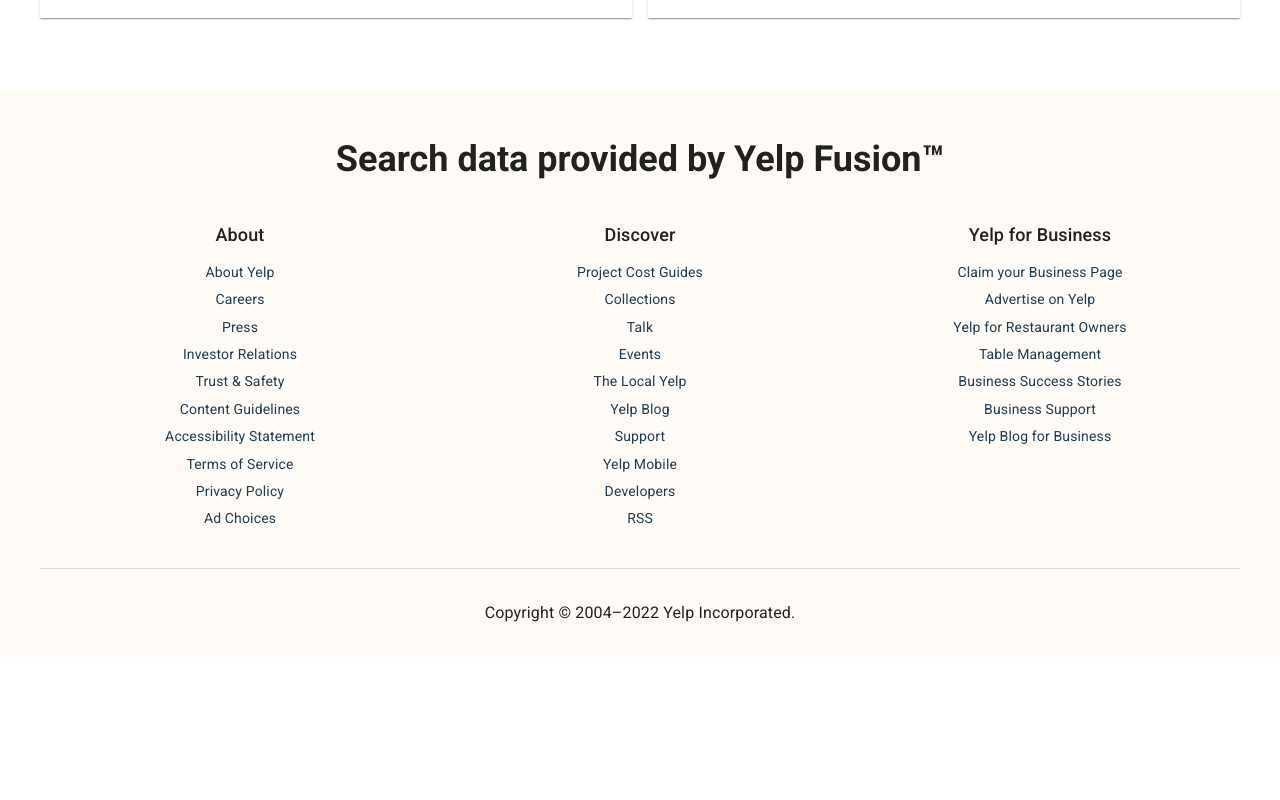
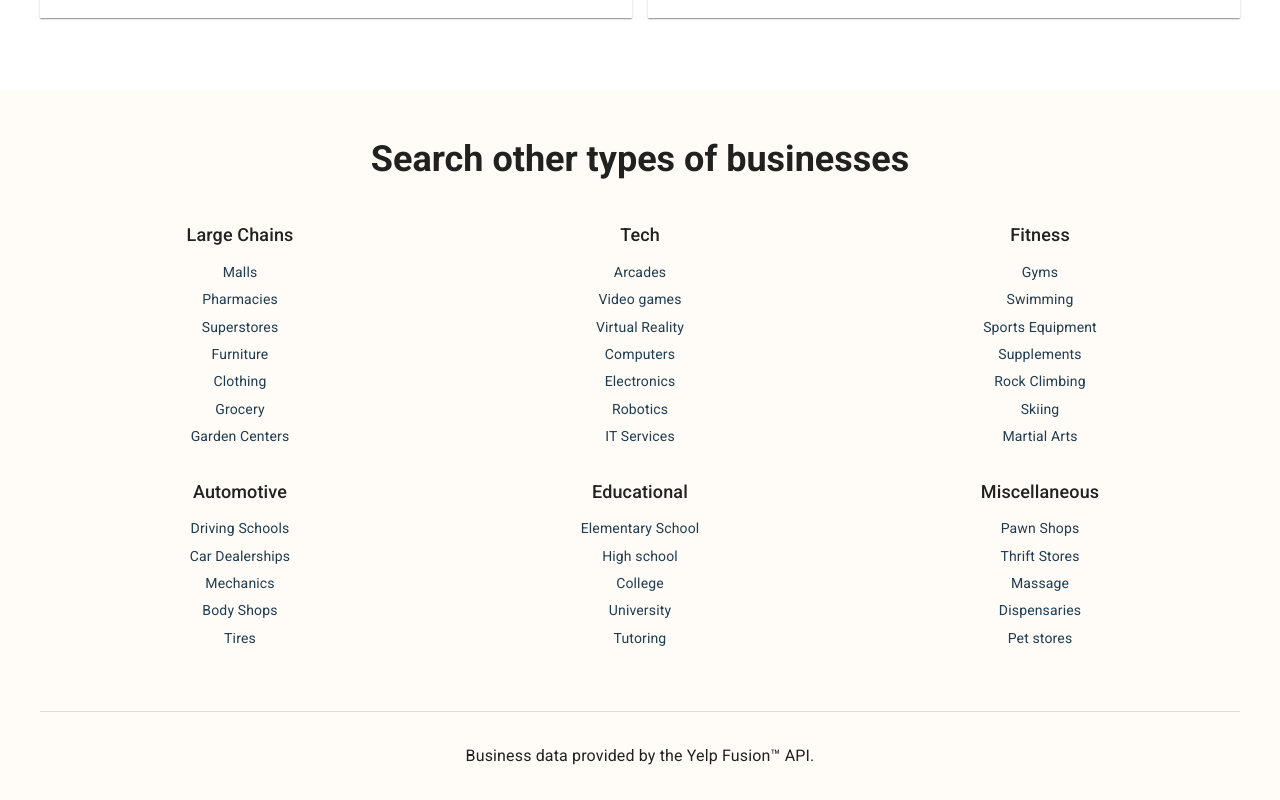
Before and after one commit to JasonXB/local-eats, a Next.js app: page / in a window 1280 px wide. Shown: the part 2404-3204 px from the top of the page. Before the commit the page ends 3061 px from the top, so only its background shows below. Built offline with nearby package versions, Linux system fonts and the light colour scheme.

Commit message:
Reworked the footer into a section that encourages searching other business types

```diff
--- a/src/custom-components/Footer.js
+++ b/src/custom-components/Footer.js
@@ -27,12 +27,12 @@ export default function Footer() {
             textAlign: "center",
           }}
         >
-          Search data provided by Yelp Fusion™
+          Search other types of businesses
         </Typography>
         <Box sx={{ display: "grid", gridTemplateColumns: "1fr 1fr 1fr" }}>
           {Object.keys(footerAnchors).map((headerText, index) => {
             return (
-              <Stack key={index}>
+              <Stack key={index} sx={{ mb: 3 }}>
                 <Typography
                   variant="h6"
                   sx={{ mb: "0.75rem", textAlign: "center" }}
@@ -59,7 +59,7 @@ export default function Footer() {
         </Box>
         <Divider sx={{ mt: 4, mb: 4 }} />
         <Typography sx={{ pb: 4, textAlign: "center" }}>
-          Copyright © 2004–2022 Yelp Incorporated.
+          Business data provided by the Yelp Fusion™ API.
         </Typography>
       </Box>
     </>
@@ -70,41 +70,53 @@ export default function Footer() {
 // Round 1: To list out each category title
 // Round 2: To create anchor tags that navigate users to a new page
 export const footerAnchors = {
-  About: {
-    "About Yelp": "https://www.yelp.com/about",
-    Careers: "https://www.yelp.com/careers/home",
-    Press: "https://www.yelp.com/press",
-    "Investor Relations": "http://yelp-ir.com/",
-    "Trust & Safety": "https://trust.yelp.com/",
-    "Content Guidelines": "https://www.yelp.com/guidelines",
-    "Accessibility Statement":
-      "https://www.yelp-support.com/article/Yelp-Accessibility-Statement",
-    "Terms of Service": "https://www.yelp.com/static?p=tos",
-    "Privacy Policy": "https://www.yelp.com/tos/privacy_policy",
-    "Ad Choices": "https://www.yelp.com/static?p=tos#third-parties",
+  "Large Chains": {
+    Malls: "",
+    Pharmacies: "",
+    Superstores: "",
+    Furniture: "",
+    Clothing: "",
+    Grocery: "",
+    "Garden Centers": "",
   },
-  Discover: {
-    "Project Cost Guides": "https://www.yelp.com/costs",
-    Collections: "https://www.yelp.com/collections",
-    Talk: "https://www.yelp.com/talk",
-    Events: "https://www.yelp.com/events",
-    "The Local Yelp": "https://www.yelp.com/local_yelp",
-    "Yelp Blog": "https://officialblog.yelp.com/",
-    Support: "https://www.yelp-support.com/",
-    "Yelp Mobile": "https://www.yelp.com/yelpmobile?source=footer",
-    Developers: "https://www.yelp.com/developers?country=US",
-    RSS: "https://www.yelp.com/rss",
+  Tech: {
+    Arcades: "",
+    "Video games": "",
+    "Virtual Reality": "",
+    Computers: "",
+    Electronics: "",
+    Robotics: "",
+    "IT Services": "",
   },
-  "Yelp for Business": {
-    "Claim your Business Page":
-      "https://biz.yelp.com/?utm_source=footer&utm_medium=www&utm_content=claim_footer_link&utm_campaign=claim_business",
-    "Advertise on Yelp": "https://www.yelp.com/advertise",
-    "Yelp for Restaurant Owners": "https://restaurants.yelp.com/",
-    "Table Management":
-      "https://restaurants.yelp.com/products/waitlist-table-management-software/",
-    "Business Success Stories": "https://biz.yelp.com/support/case_studies",
-    "Business Support":
-      "https://www.yelp-support.com/Yelp_for_Business?l=en_US",
-    "Yelp Blog for Business ": "https://www.yelpblog.com/section/business",
+  Fitness: {
+    Gyms: "",
+    Swimming: "",
+    "Sports Equipment": "",
+    Supplements: "",
+    Swimming: "",
+    "Rock Climbing": "",
+    Skiing: "",
+    "Martial Arts": "",
+  },
+  Automotive: {
+    "Driving Schools": "",
+    "Car Dealerships": "",
+    Mechanics: "",
+    "Body Shops": "",
+    Tires: "",
+  },
+  Educational: {
+    "Elementary School": "",
+    "High school": "",
+    College: "",
+    University: "",
+    Tutoring: "",
+  },
+  Miscellaneous: {
+    "Pawn Shops": "",
+    "Thrift Stores": "",
+    Massage: "",
+    Dispensaries: "",
+    "Pet stores": "",
   },
 };
--- a/src/custom-components/FooterMobile.js
+++ b/src/custom-components/FooterMobile.js
@@ -28,7 +28,7 @@ export default function FooterMobile() {
           textAlign: "center",
         }}
       >
-        Search data provided by Yelp Fusion™
+        Search other types of businesses
       </Typography>
       {Object.keys(footerAnchors).map((headerText, i) => {
         return (
@@ -66,7 +66,7 @@ export default function FooterMobile() {
       })}
       <Divider sx={{ mt: 4, mb: 4 }} />
       <Typography sx={{ pb: 4, textAlign: "center" }}>
-        Copyright © 2004–2022 Yelp Incorporated.
+      Search data provided by the Yelp Fusion™ API.
       </Typography>
     </Box>
   );
--- a/state-management/locationContext.js
+++ b/state-management/locationContext.js
@@ -33,6 +33,7 @@ export default function LocationContextProvider(props) {
     savedLocation: null, // will contain saved location data from LocalStorage
     searchbarMenuOpen: false, // Bool that dictates whether have the searchbar menu in desktop open/closed
     snackbarOpen: false, // Bool that tells whrether a utility message should be rendered or not
+    // locationType: null, // equals undefined, "actual", or "predetermined"
   });
   // On startup, check LocalStorage for any saved location objects
   useEffect(() => {
```
